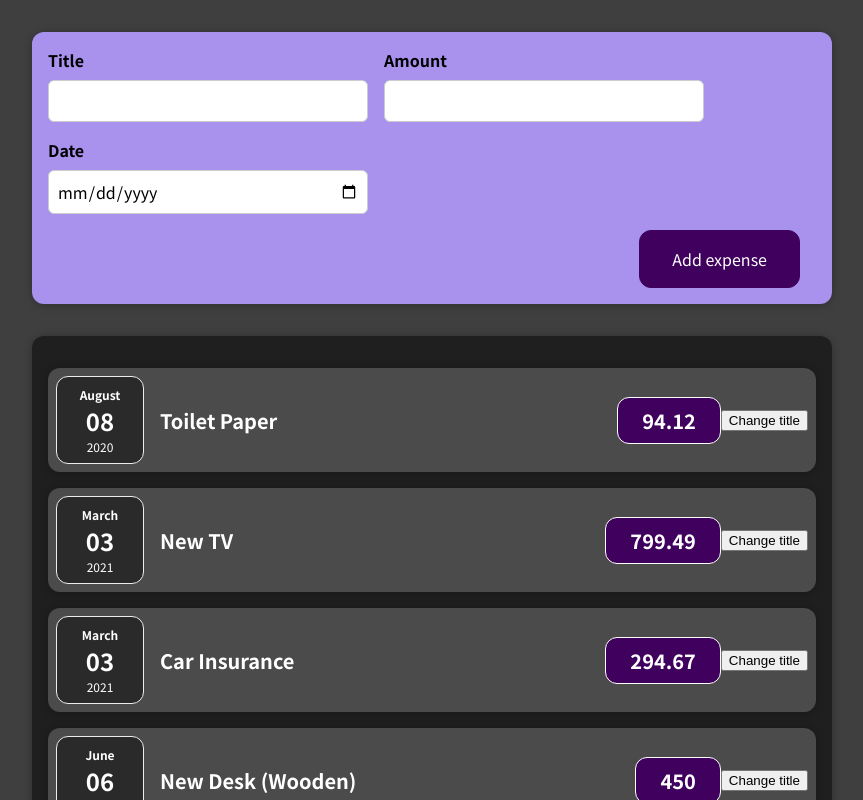
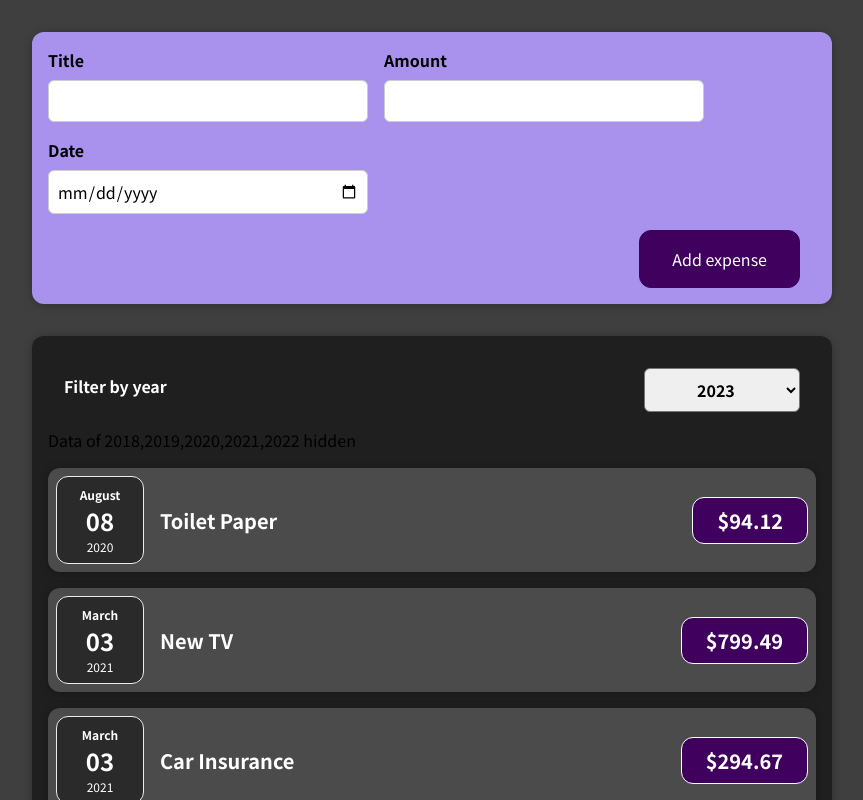
Before and after one commit to Kishan-kumar001/EXPENSES, a React (Create React App) app: page / in a window 1280 px wide. Shown: the top 800 px of the page, without its empty margins (208-1071 px from the left). Built offline with nearby package versions, Linux system fonts and the light colour scheme.

Commit message:
fourth commit

```diff
--- /dev/null
+++ b/src/components/Expenses/ExpenseFilter.css
@@ -0,0 +1,24 @@
+.expense-filter {
+  color: white;
+  padding: 0 1rem;
+}
+
+.expense-filter__control {
+  display: flex;
+  width: 100%;
+  align-items: center;
+  justify-content: space-between;
+  margin: 1rem 0;
+}
+
+.expense-filter label {
+  font-weight: bold;
+  margin-bottom: 0.5rem;
+}
+
+.expense-filter select {
+  font: inherit;
+  padding: 0.5rem 3rem;
+  font-weight: bold;
+  border-radius: 6px;
+}
--- /dev/null
+++ b/src/components/Expenses/ExpenseFilter.js
@@ -0,0 +1,23 @@
+import React from "react";
+import "./ExpenseFilter.css";
+const ExpenseFilter = (props) => {
+  const dropdownChangeHandler = (event) => {
+    props.onChangeFilter(event.target.value);
+  };
+  return (
+    <div className="expense-filter">
+      <div className="expense-filter__control">
+        <label>Filter by year</label>
+        <select value={props.selected} onChange={dropdownChangeHandler}>
+          <option value="2023">2023</option>
+          <option value="2022">2022</option>
+          <option value="2021">2021</option>
+          <option value="2020">2020</option>
+          <option value="2019">2019</option>
+          <option value="2018">2018</option>
+        </select>
+      </div>
+    </div>
+  );
+};
+export default ExpenseFilter;
--- a/src/components/Expenses/ExpenseItem.js
+++ b/src/components/Expenses/ExpenseItem.js
@@ -1,20 +1,15 @@
-import React, { useState } from "react";
+import React from "react";
 import "./ExpenseItem.css";
 import ExpenseDate from "./ExpenseDate";
 import Card from "../UI/Card";
 function ExpenseItem(props) {
-  const [title, setTitle] = useState(props.title);
-  const clickHandler = () => {
-    setTitle("Updated!!");
-  };
   return (
     <Card className="expense-item">
       <ExpenseDate date={props.date} />
       <div className="expense-item__description">
-        <h2>{title}</h2>
-        <div className="expense-item__price">{props.amount}</div>
+        <h2>{props.title}</h2>
+        <div className="expense-item__price">${props.amount}</div>
       </div>
-      <button onClick={clickHandler}>Change title</button>
     </Card>
   );
 }
--- a/src/components/Expenses/Expenses.js
+++ b/src/components/Expenses/Expenses.js
@@ -1,10 +1,36 @@
+import React, { useState } from "react";
 import "./Expenses.css";
 import ExpenseItem from "./ExpenseItem";
+import ExpenseFilter from "./ExpenseFilter";
 import Card from "../UI/Card";
 
 function Expenses(props) {
+  const [filteredYear, setFilteredYear] = useState("2023");
+  let filterInfoText = "2018,2019,2020,2021,2022";
+  if (filteredYear === "2018") {
+    filterInfoText = "2019,2020,2021,2022,2023";
+  } else if (filteredYear === "2019") {
+    filterInfoText = "2018,2020,2021,2022,2023";
+  } else if (filteredYear === "2020") {
+    filterInfoText = "2018,2019,2021,2022,2023";
+  } else if (filteredYear === "2021") {
+    filterInfoText = "2018,2019,2020,2022,2023";
+  } else if (filteredYear === "2022") {
+    filterInfoText = "2018,2019,2020,2021,2023";
+  } else {
+    filterInfoText = "2018,2019,2020,2021,2022";
+  }
+  const filterChangeHandler = (selectedYear) => {
+    setFilteredYear(selectedYear);
+  };
   return (
+    <div>
       <Card className="expenses">
+        <ExpenseFilter
+          selected={filteredYear}
+          onChangeFilter={filterChangeHandler}
+        />
+        <p>Data of {filterInfoText} hidden</p>
         <ExpenseItem
           title={props.items[0].title}
           amount={props.items[0].amount}
@@ -26,6 +52,7 @@ function Expenses(props) {
           date={props.items[3].date}
         ></ExpenseItem>
       </Card>
+    </div>
   );
 }
 
```
Lines whose indentation alone changed are shown as unchanged.
